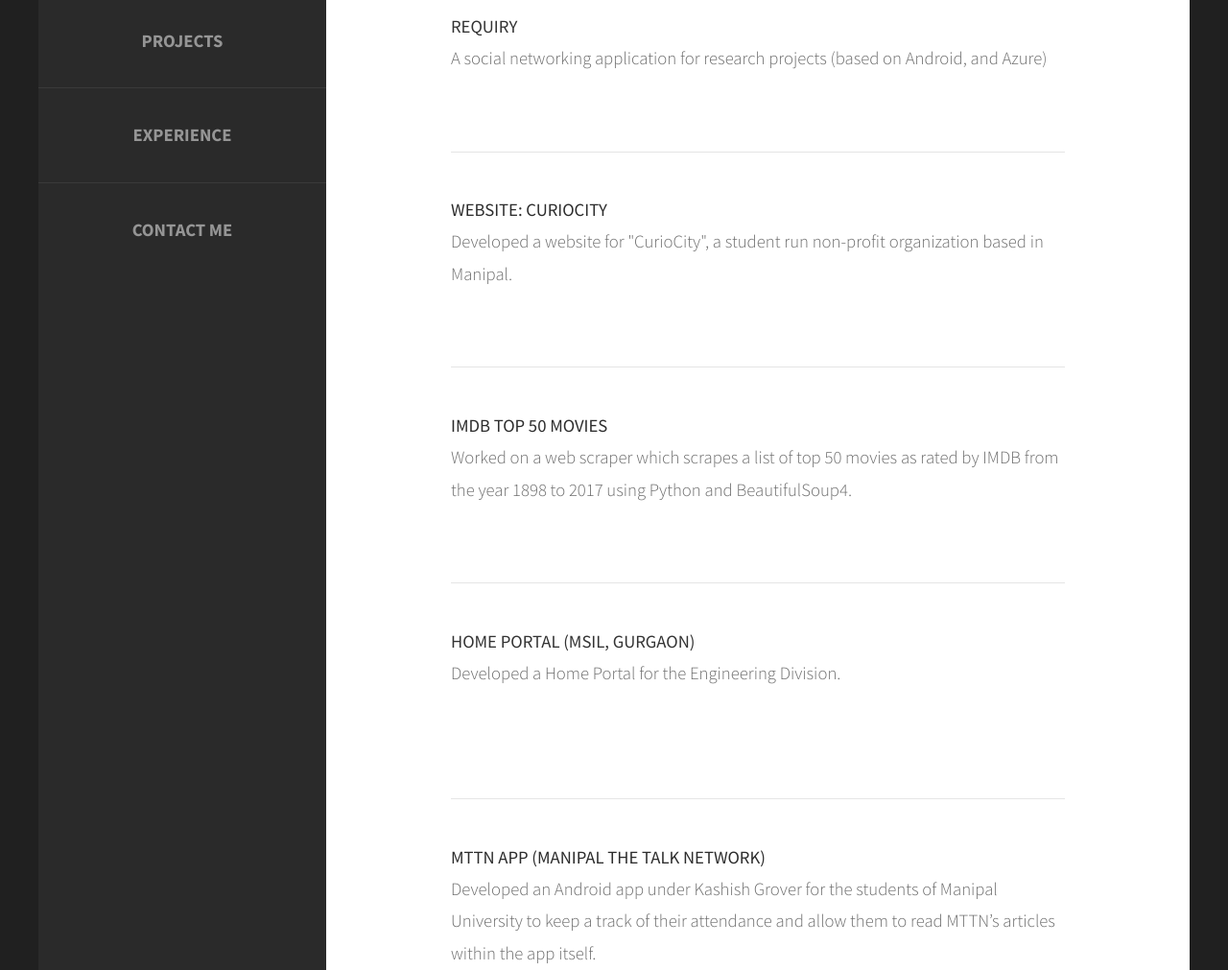
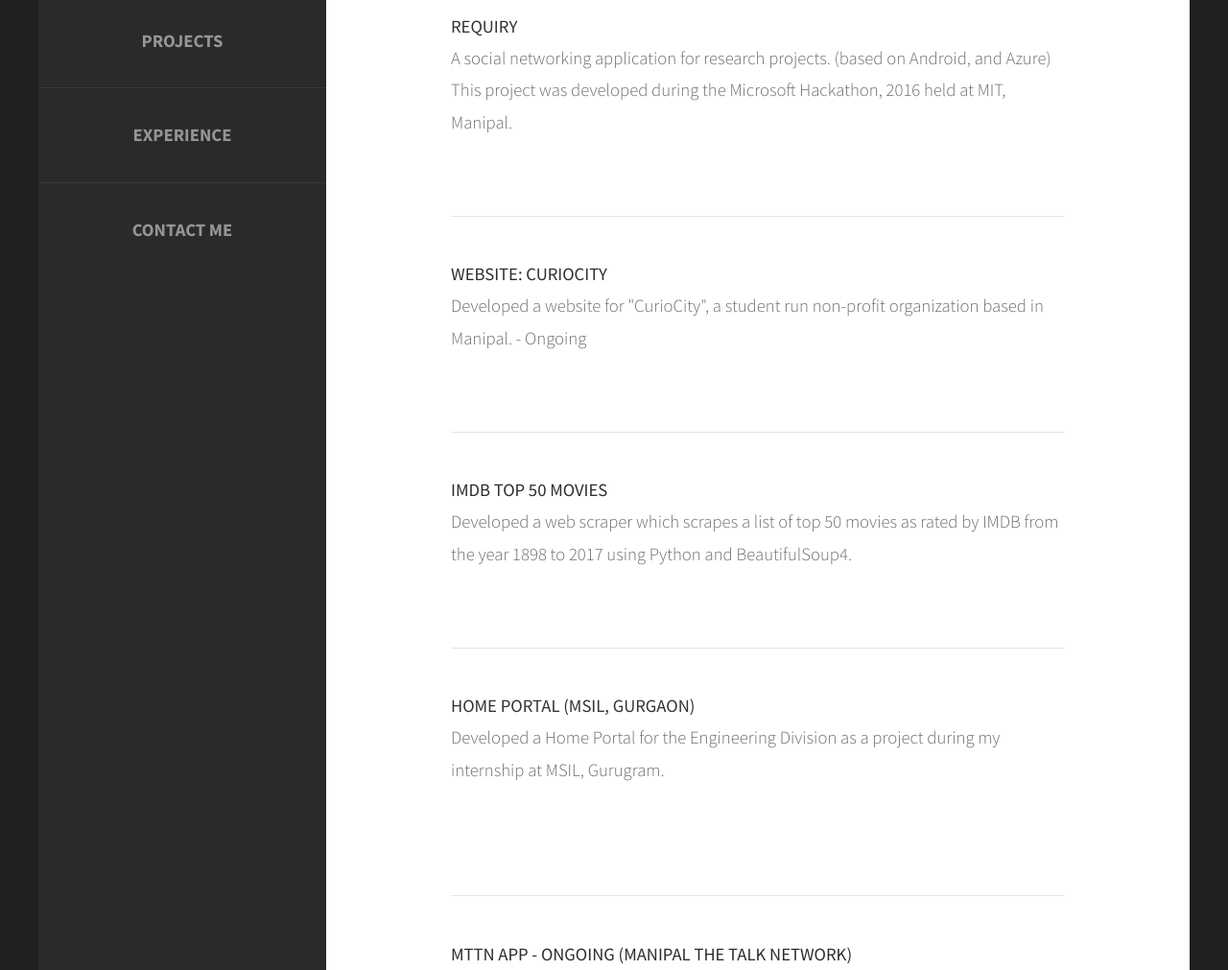
Before and after one commit to nishantsahoo/second-website, a plain HTML site: page index.html in a window 1280 px wide. Shown: the part 289-1300 px from the top of the page at 96% size. Drawn offline with Linux system fonts and the light colour scheme; a web font is replaced by a local one.

Commit message:
Updates to the website

```diff
--- a/index.html
+++ b/index.html
@@ -41,24 +41,24 @@
 			<ul class="style1">
 				<li class="first">
 					<h3>Requiry</h3>
-					<p>A social networking application for research projects (based on Android, and Azure)</br></br></p>
+					<p>A social networking application for research projects. (based on Android, and Azure) This project was developed during the Microsoft Hackathon, 2016 held at MIT, Manipal.</br></br></p>
 				</li>
 				<li>
 					<h3><a href="https://www.curiocity.org.in">Website: CurioCity</a></h3>
-					<p>Developed a website for "CurioCity", a student run non-profit organization based in Manipal.</br></br></p>
+					<p>Developed a website for "CurioCity", a student run non-profit organization based in Manipal. - Ongoing</br></br></p>
 				</li>
 				<li>
 
 					<h3><a href="https://github.com/nishantsahoo/IMDB_Top50_Scrape">IMDB Top 50 Movies</a></h3>
-					<p>Worked on a web scraper which scrapes a list of top 50 movies as rated by IMDB from the year 1898 to 2017 using Python and BeautifulSoup4.</br></br></p>
+					<p>Developed a web scraper which scrapes a list of top 50 movies as rated by IMDB from the year 1898 to 2017 using Python and BeautifulSoup4.</br></br></p>
 				</li>
 				<li>
 					<h3>Home Portal (MSIL, Gurgaon)</h3>
-					<p>Developed a Home Portal for the Engineering Division.</br></br></br></p>
+					<p>Developed a Home Portal for the Engineering Division as a project during my internship at MSIL, Gurugram.</br></br></br></p>
 				</li>
 				<li>
-					<h3><a href="https://play.google.com/store/apps/details?id=com.woofs.kashishgrover.mttn">MTTN App (Manipal The Talk Network)</a></h3>
-					<p>Developed an Android app under Kashish Grover for the students of Manipal University to keep a track of their attendance and allow them to read MTTN’s articles within the app itself.</p>
+					<h3><a href="https://play.google.com/store/apps/details?id=com.woofs.kashishgrover.mttn">MTTN App - Ongoing (Manipal The Talk Network)</a></h3>
+					<p>Developed an Android app for the students of Manipal University to keep a track of their attendance, and allow them to read MTTN’s articles within the app itself.</p>
 				</li>
 
 			</ul>
@@ -92,7 +92,8 @@
 
 		<div id="contact-me">
 			<h3><span>nishantsahoo.in@gmail.com</span></h3></br>
-			<span>Design by <a href="http://templated.co" rel="nofollow">TEMPLATED</a>.</span>
+			<!-- span>Design by <a href href="#"><i class="fa fa-github"></i></a></li>
+            </ul>
 		</div>
 	</div>
 </div>
```
Also changed, not shown: 1 other file.
